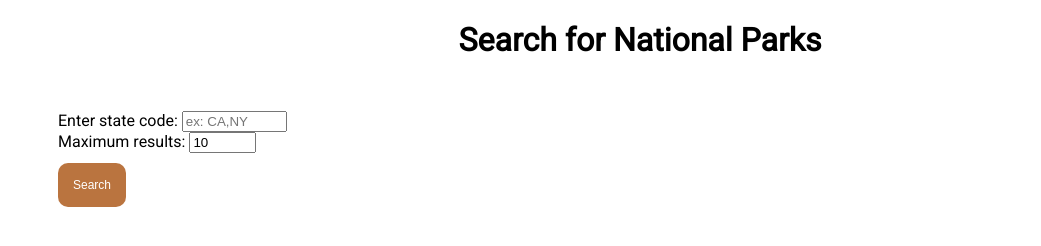
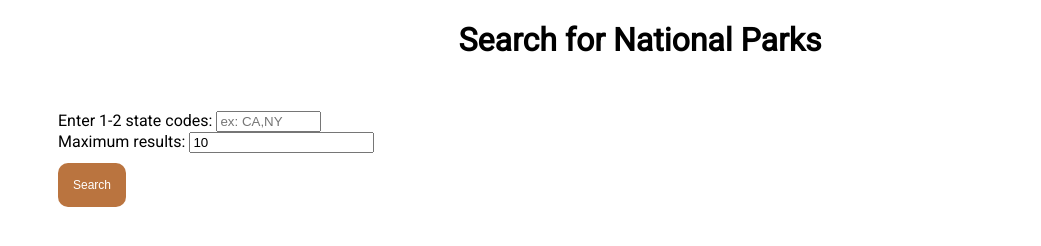
Before and after one commit to thinkful-ei-armadillo/irem-william-1-25, a plain HTML site: page index.html in a window 1280 px wide. Shown: the full height of the page, 0-1041 px from the left. Drawn offline with nearby package versions, Linux system fonts and the light colour scheme; grey boxes are pictures that could not be loaded.

Commit message:
cleaned up css and a11y

```diff
--- a/index.html
+++ b/index.html
@@ -12,12 +12,11 @@
     <h1 id='title'>Search for National Parks</h1>
     <img src="http://www.stickpng.com/assets/images/5a7a23f7abc3d121aba71031.png" class='logo' alt="national park icon">
     <form class='input-area'>
-        <label for='search-input'>Enter state code: </label>
-        <input class='search-input' size='10' id='js-searchInput' type="text" required placeholder="ex: CA,NY"><br>
-        <label for='max-results'>Maximum results: </label>
-        <input class='max-results' id='js-maxResults' type='number' value='10'><br>
+        <label for='search-input'> Enter 1-2 state codes:
+            <input name='search-input' class='search-input' size='10' id='js-searchInput' type="text" required placeholder="ex: CA,NY"/></label><br>
+        <label for='max-results'>Maximum results:
+            <input name='max-results' class='search-input' id='js-maxResults' type='number' min='1' value='10'/></label><br>
         <input type='submit' class='search-button' value='Search'>
-
     </form>
     <section id="results">
         <ul id="results-list">
--- a/index.js
+++ b/index.js
@@ -40,7 +40,7 @@ function displayParkResults(resJson) {
   } else {
     for (let i = 0; i < resJson.data.length; i++) {
       $('#results-list').append(
-        `<li><h3>${resJson.data[i].fullName}</h3>
+        `<li><h2>${resJson.data[i].fullName}</h2>
         Description: ${resJson.data[i].description}<br><br>
         URL: <a href='${resJson.data[i].url}'>${resJson.data[i].url}</a>
       </li>`
--- a/style.css
+++ b/style.css
@@ -16,6 +16,10 @@ h1 {
 
 .input-area {
     padding: 30px;
+}
+
+label {
+    margin-bottom: 20px;
 }
 
 img {
```
